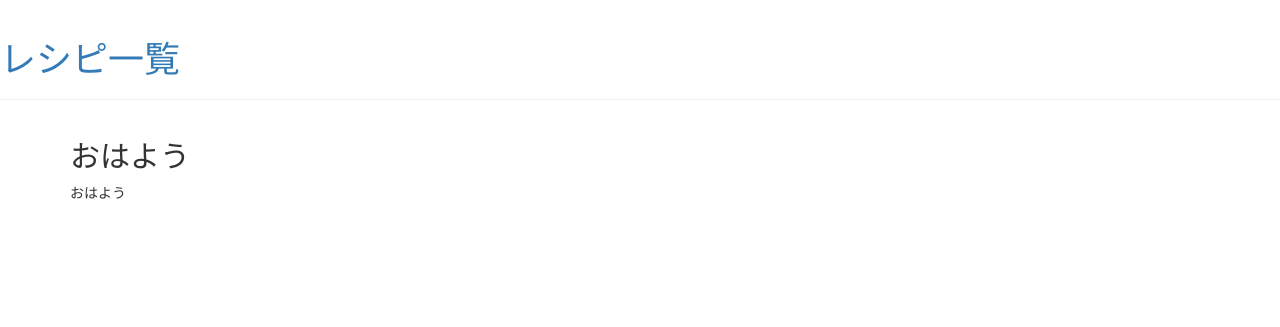
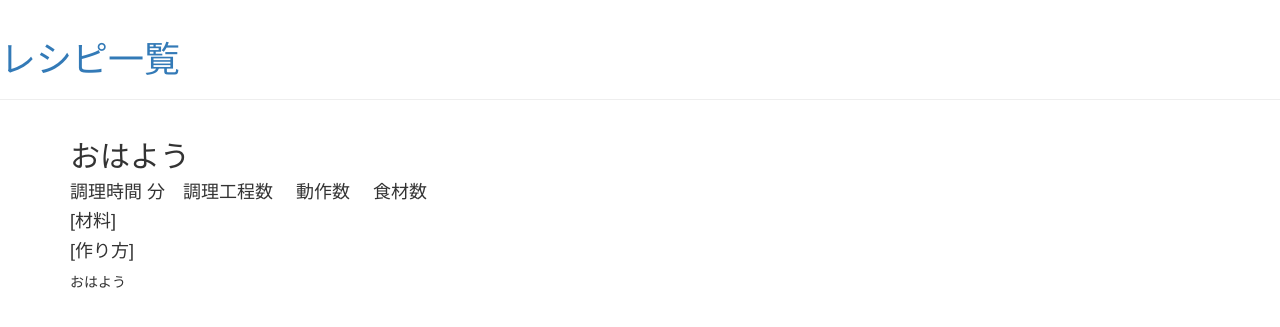
Before and after one commit to marina0715/my-first-blog, a Django app: page /post/1/ in a window 1280 px wide. Shown: the top 327 px of the page. Run offline with Django 3.2, Linux system fonts and the light colour scheme; data comes from the database, SQL or seed files in the repository; parts of the project's set-up code (start-up, migrations or seed data) failed here and were passed over; some libraries are stand-ins or nearby versions.

Commit message:
Update post_detail.html

```diff
--- a/blog/templates/blog/post_detail.html
+++ b/blog/templates/blog/post_detail.html
@@ -1,7 +1,7 @@
 {% extends 'blog/base.html' %}
 
 {% block content %}
-    <div class="post">
+<div class="post">
         {% if post.published_date %}
             <div class="date">
                 {{ post.published_date }}
@@ -11,6 +11,15 @@
               <a class="btn btn-default" href="{% url 'post_edit' pk=post.pk %}"><span class="glyphicon glyphicon-pencil"></span></a>
             {% endif %}
         <h2>{{ post.title }}</h2>
-        <p>{{ post.text|linebreaksbr }}</p>
+        <h4>調理時間 {{ post.time }}分　調理工程数 {{ post.process }}　動作数 {{ post.motion}}　食材数 {{post.ingredients }}</h4>
+	<h4>[材料]</h4>
+	<p>{{ post.material|linebreaksbr }}</p>
+	<h4>[作り方]</h4>
+	<p>{{ post.text|linebreaksbr }}</p>
+	{% if post.image %}
+         <div class ="image">
+            <img src="/{{ post.image.url }}" style="width:300px;height:auto">
+         </div>
+        {% endif %}
     </div>
 {% endblock %}
```
